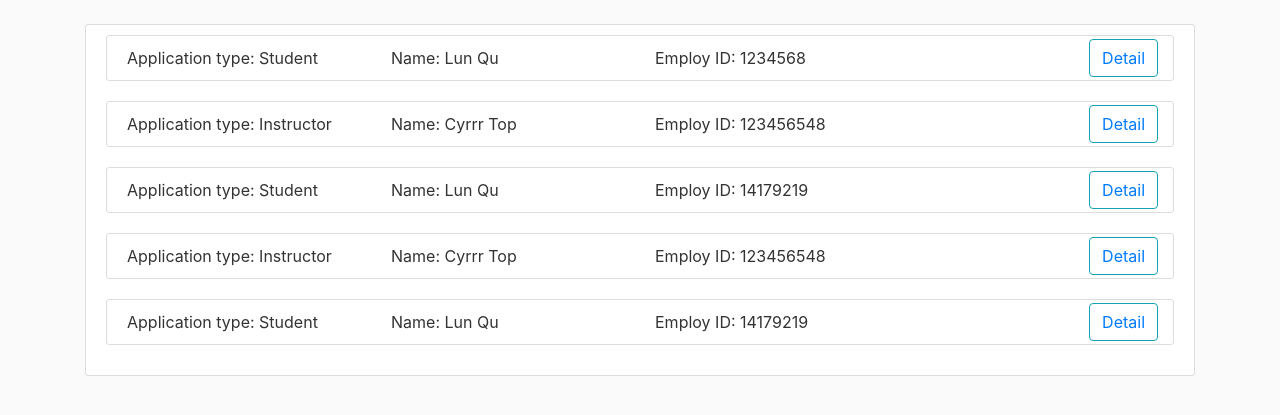
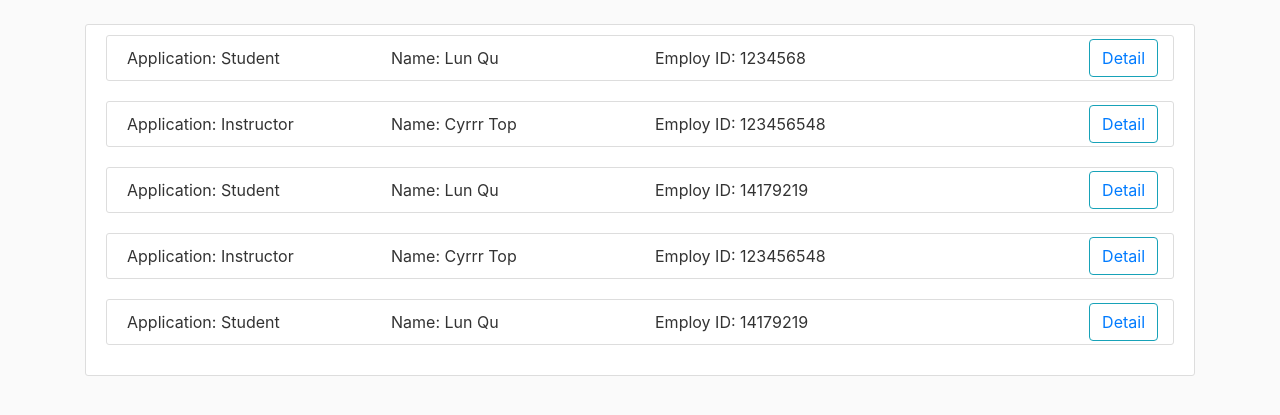
Before and after one commit to zwen000/CunyZero, a Flask app: page /application/list in a window 1280 px wide. Shown: the part 56-471 px from the top of the page. Run offline with Flask 2, Linux system fonts and the light colour scheme; data comes from the database, SQL or seed files in the repository; some libraries are stand-ins or nearby versions.

Commit message:
Update application-list.html

```diff
--- a/cunyzero/templates/application-list.html
+++ b/cunyzero/templates/application-list.html
@@ -5,7 +5,7 @@
             <article class="media content-section col-md-12">
                 <div class="media-body row" style="position: relative; align-items: center">
                     <div class="col-md-3">
-                        Application type: {{ application.type }}
+                        Application: {{ application.type }}
                     </div>
                     <div class="col-md-3">
                         Name: {{ application.firstname }} {{ application.lastname }}
```
